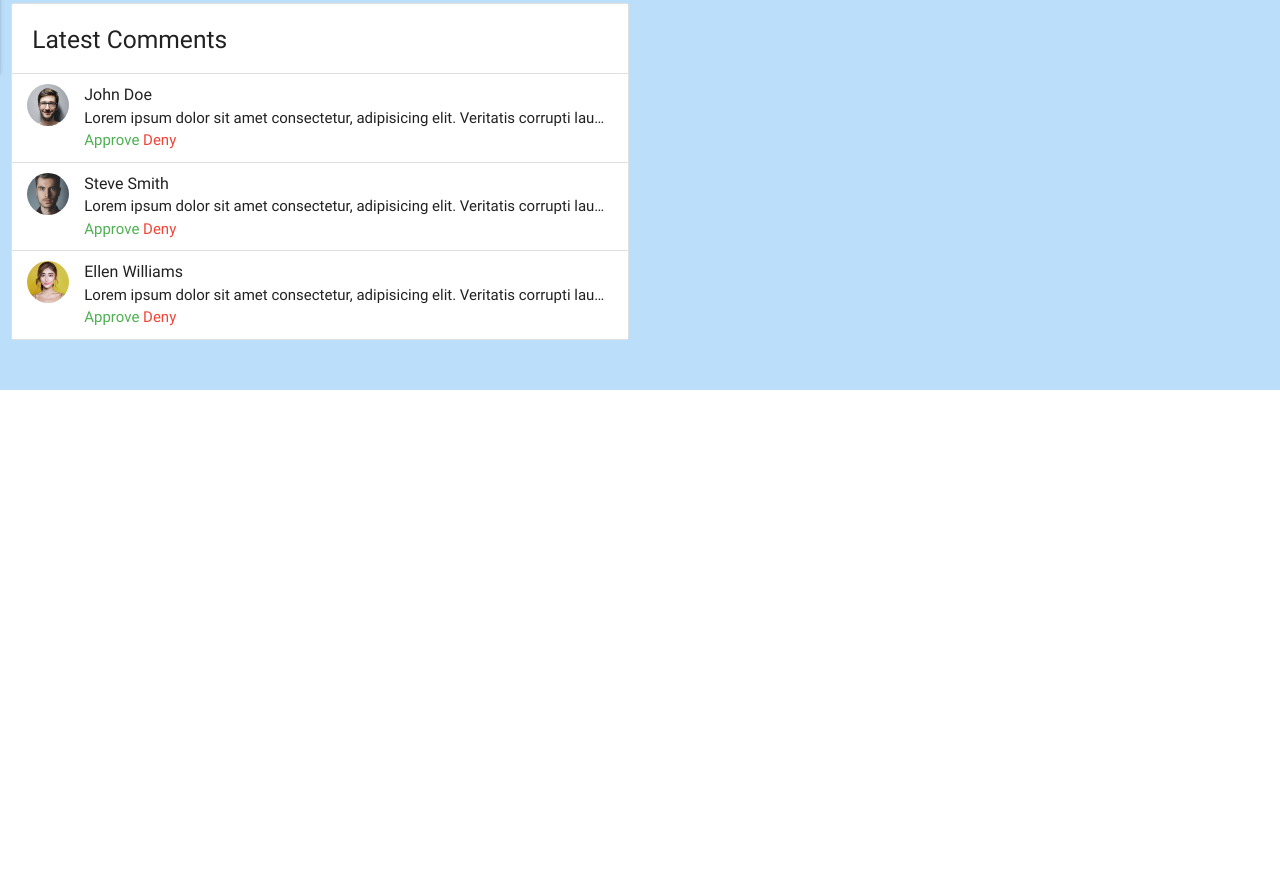
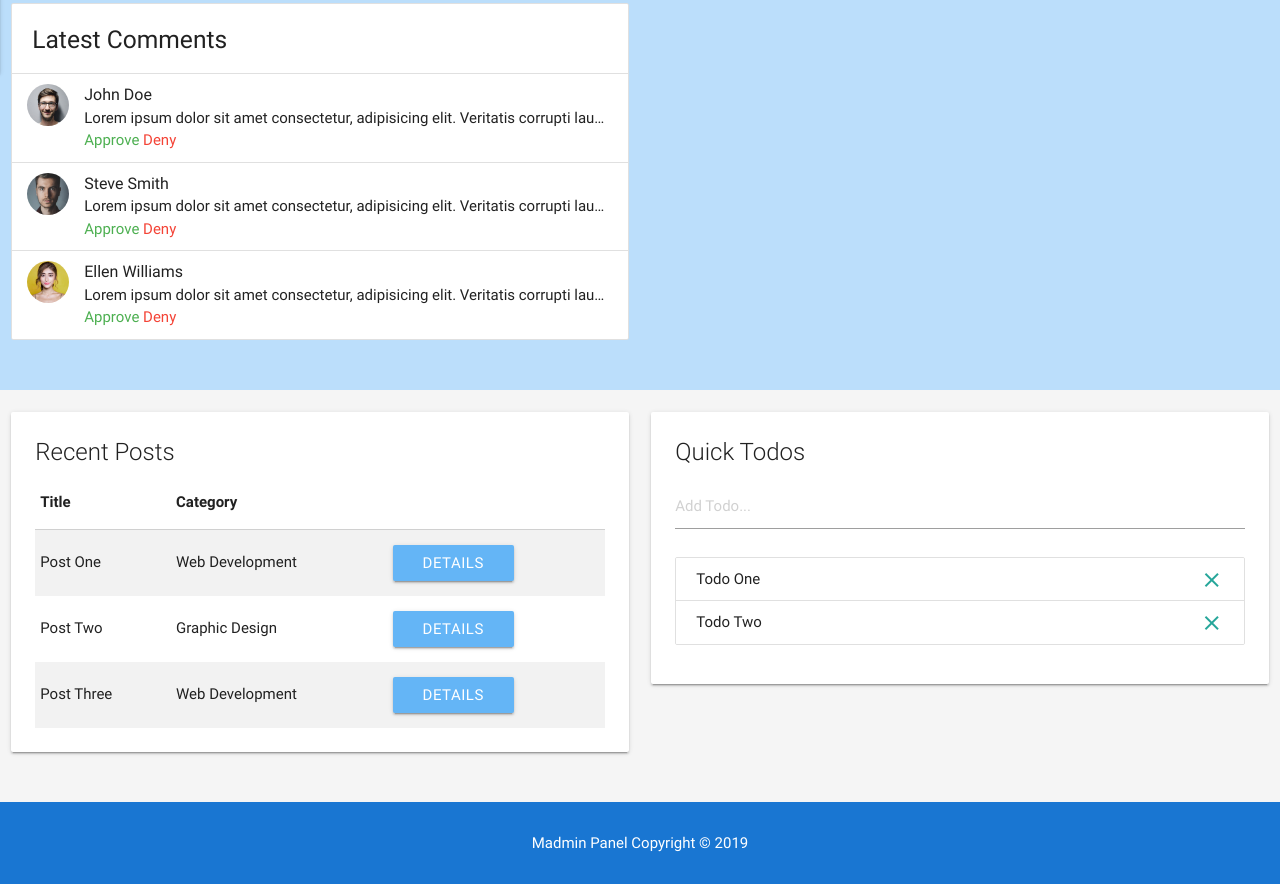
Before and after one commit to carloshfmaciel/materialize-css-madmin-template, a plain HTML site: page index.html in a window 1280 px wide. Shown: the part 787-1671 px from the top of the page. Before the commit the page ends 1177 px from the top, so only its background shows below. Drawn offline with nearby package versions, Linux system fonts and the light colour scheme; a script that the page names is missing.

Commit message:
add recent posts & todo list

```diff
--- a/index.html
+++ b/index.html
@@ -20,7 +20,7 @@
     <title>Custom Materialize Theme</title>
   </head>
 
-  <body>
+  <body class="grey lighten-4">
     <!-- NavBar -->
     <nav class="blue darken-2">
       <div class="container">
@@ -187,6 +187,97 @@
       </div>
     </section>
 
+    <!-- Section: Recent Posts & Todos-->
+    <section class="section section-recent">
+      <div class="row">
+        <div class="col s12 18 m6">
+          <div class="card">
+            <div class="card-content">
+              <span class="card-title">Recent Posts</span>
+              <table class="striped">
+                <thead>
+                  <tr>
+                    <th>Title</th>
+                    <th>Category</th>
+                    <th></th>
+                  </tr>
+                </thead>
+                <tbody>
+                  <tr>
+                    <td>Post One</td>
+                    <td>Web Development</td>
+                    <td>
+                      <a href="details.html" class="btn blue lighten-2"
+                        >Details</a
+                      >
+                    </td>
+                  </tr>
+                  <tr>
+                    <td>Post Two</td>
+                    <td>Graphic Design</td>
+                    <td>
+                      <a href="details.html" class="btn blue lighten-2"
+                        >Details</a
+                      >
+                    </td>
+                  </tr>
+                  <tr>
+                    <td>Post Three</td>
+                    <td>Web Development</td>
+                    <td>
+                      <a href="details.html" class="btn blue lighten-2"
+                        >Details</a
+                      >
+                    </td>
+                  </tr>
+                </tbody>
+              </table>
+            </div>
+          </div>
+        </div>
+        <div class="col s12 m6 14">
+          <div class="card">
+            <div class="card-content">
+              <span class="card-title">Quick Todos</span>
+              <form id="todo-form" action="">
+                <div class="input-field">
+                  <input
+                    type="text"
+                    name=""
+                    id="todo"
+                    placeholder="Add Todo..."
+                  />
+                </div>
+              </form>
+              <ul class="collection todos">
+                <li class="collection-item">
+                  <div>
+                    Todo One
+                    <a href="#!" class="secondary-content delete">
+                      <i class="material-icons">close</i>
+                    </a>
+                  </div>
+                </li>
+                <li class="collection-item">
+                  <div>
+                    Todo Two
+                    <a href="#!" class="secondary-content delete">
+                      <i class="material-icons">close</i>
+                    </a>
+                  </div>
+                </li>
+              </ul>
+            </div>
+          </div>
+        </div>
+      </div>
+    </section>
+
+    <!-- Footer -->
+    <footer class="section blue darken-2 white-text center">
+      <p>Madmin Panel Copyright &copy; 2019</p>
+    </footer>
+
     <!-- Preloader -->
     <div class="loader preloader-wrapper big active">
       <div class="spinner-layer spinner-blue-only">
@@ -255,6 +346,37 @@
             Materialize.toast('Comment Denied', 3000);
             e.preventDefault();
           });
+
+          // Quick Todos
+          $('#todo-form').submit(function(e) {
+            const output = `
+            <li class="collection-item">
+              <div>
+                ${$('#todo').val()}
+                <a href="#!" class="secondary-content delete">
+                  <i class="material-icons">close</i>
+                </a>
+              </div>
+            </li>`;
+
+            $('.todos').append(output);
+
+            Materialize.toast('Todo Added!', 3000);
+
+            e.preventDefault();
+          });
+
+          // Delete Todos
+          $('.todos').on('click', '.delete', function(e) {
+            $(this)
+              .parent()
+              .parent()
+              .remove();
+
+            Materialize.toast('Todo Removed!', 3000);
+
+            e.preventDefault();
+          });
         });
       }, 1000);
     </script>
```
